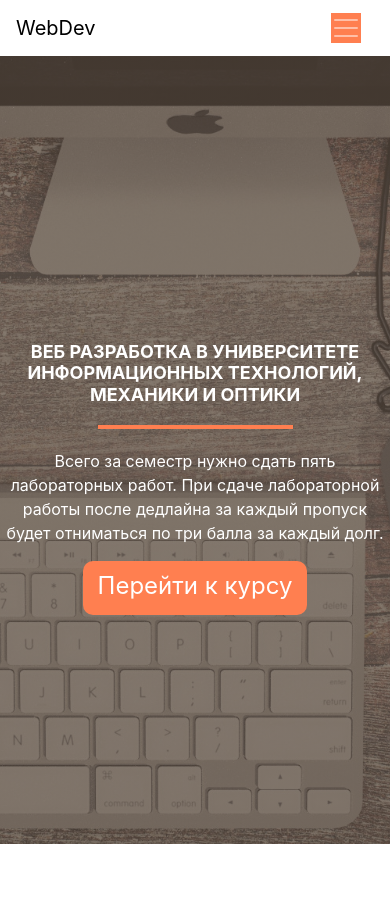
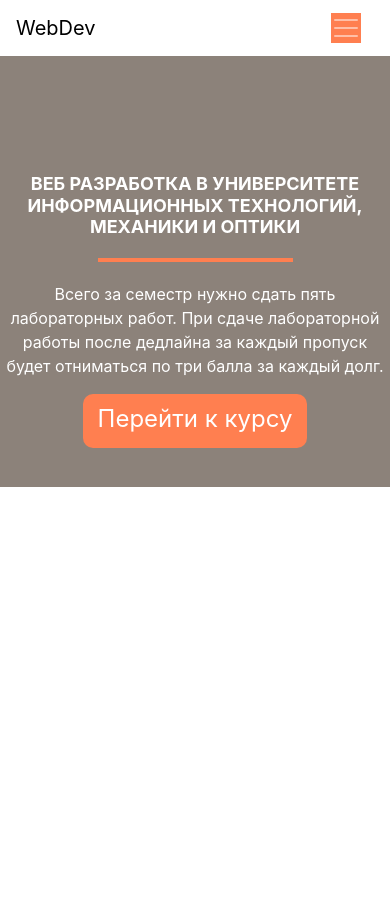
Before and after one commit to alexgelshtein/olezhko9.github.io, a PHP site: the page made by lab 2/index.html in a window 390 px wide. After the commit the page ends 487 px from the top, so only its background shows below. Run offline with PHP 8.4, Linux system fonts and the light colour scheme; some libraries are stand-ins or nearby versions.

Commit message:
header size fix

```diff
--- a/lab 2/index.html
+++ b/lab 2/index.html
@@ -38,9 +38,9 @@
         </nav>
         <!--        End navigation-->
         <!--        Header content-->
-        <div class="container d-flex align-items-center h-100">
-            <div class="row text-center justify-content-center d-flex">
-                <div class="course-header col-lg-10">
+        <div class="container">
+            <div class="row text-center justify-content-center course-header">
+                <div class="col-lg-10">
                     <h1 class="text-uppercase"><b>Веб разработка в университете информационных технологий, механики и оптики</b></h1>
                     <hr class="decor-hr">
                     <p>Всего за семестр нужно сдать пять лабораторных работ. При сдаче лабораторной работы после дедлайна за каждый пропуск будет отниматься по три балла за каждый долг.</p>
--- a/lab 2/style/main.css
+++ b/lab 2/style/main.css
@@ -5,6 +5,7 @@
     background-repeat: no-repeat;
     background-size: cover;
     background-attachment: scroll;
+    padding-bottom: 10%;
 }
 
 nav {
@@ -35,6 +36,7 @@ header h1 {
 }
 
 .course-header {
+    margin-top: 25vh;
     color: #ffffff;
 }
 
@@ -75,6 +77,10 @@ header h1 {
         font-size: 30px;
     }
 
+    .course-header {
+        margin-top: 30%;
+    }
+
     .course-header p {
         font-size: 24px;
     }
@@ -95,6 +101,12 @@ header h1 {
 }
 
 @media (max-width: 420px) {
+    .head-img {
+        height: auto;
+        background: none;
+        background-color: rgba(92, 77, 66, .7);
+    }
+
     .container {
         padding: 0;
     }
```
